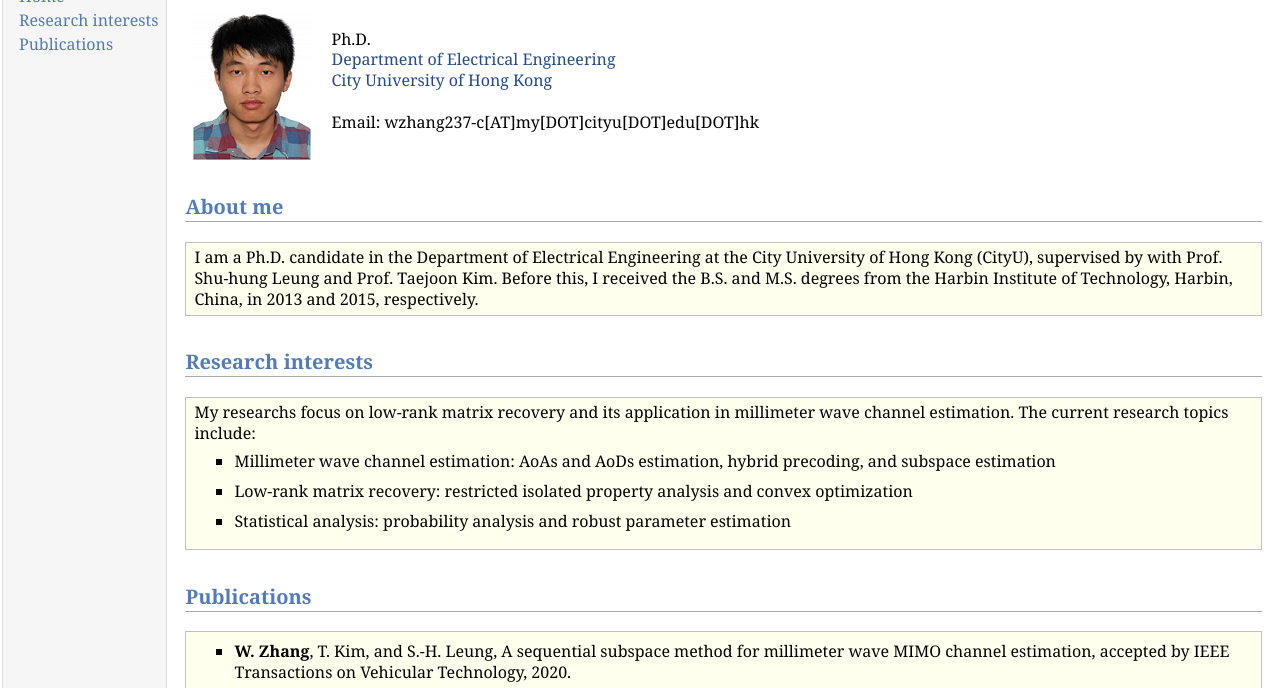
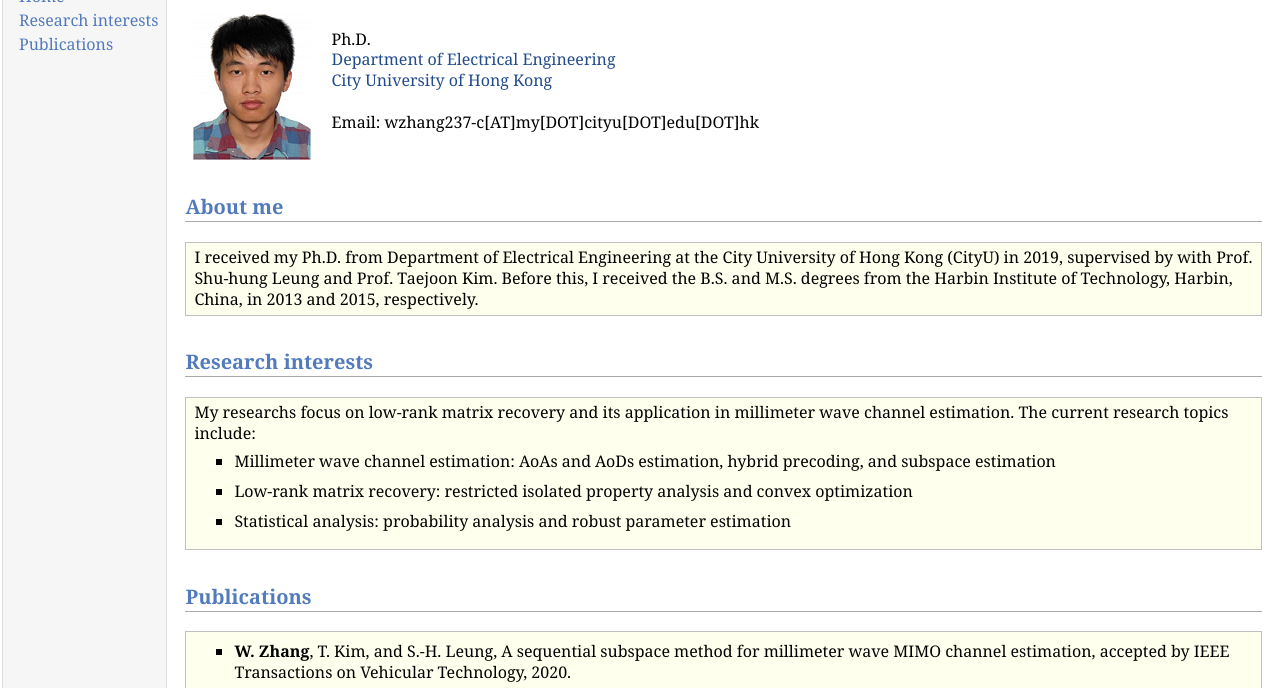
Before and after one commit to zhangweiand123/zhangweiand123.github.io, a plain HTML site: page index.html in a window 1280 px wide. Shown: the part 68-756 px from the top of the page. Drawn offline with Linux system fonts and the light colour scheme.

Commit message:
Update index.html

```diff
--- a/index.html
+++ b/index.html
@@ -30,7 +30,7 @@ Email: wzhang237-c[AT]my[DOT]cityu[DOT]edu[DOT]hk</p>
 <h2>About me</h2>
 <div class="infoblock">
 <div class="blockcontent">
-<p>I am a Ph.D. candidate in the Department of Electrical Engineering at the City University of Hong Kong (CityU), supervised by with Prof. Shu-hung Leung and Prof. Taejoon Kim.
+<p>I received my Ph.D. from Department of Electrical Engineering at the City University of Hong Kong (CityU) in 2019, supervised by with Prof. Shu-hung Leung and Prof. Taejoon Kim.
 Before this, I received the B.S. and M.S. degrees from the Harbin Institute of Technology, Harbin, China, in 2013 and 2015, respectively.</p>
 </div></div>
 <a name="researchinterests"></a><h2>Research interests</h2>
```
